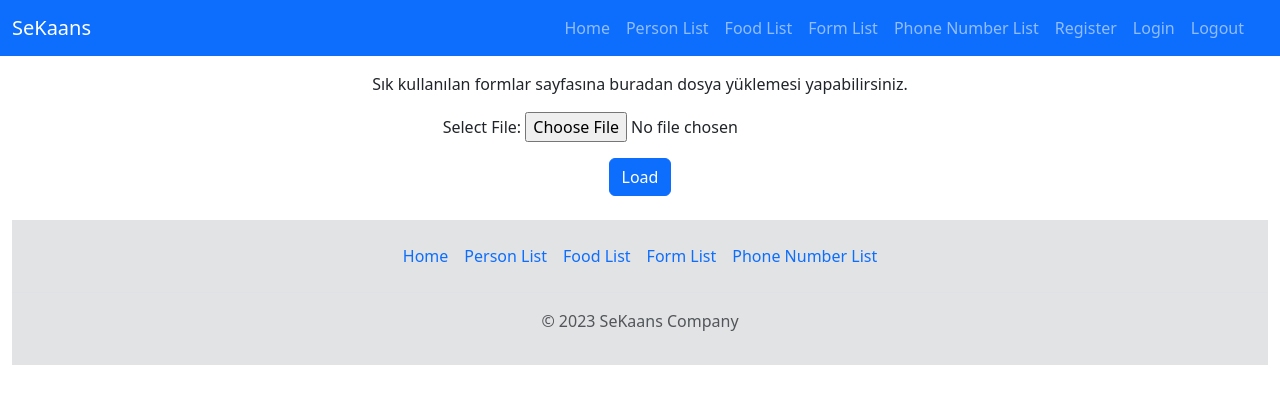
After one commit to kaankaltakkiran/SeKaans, a PHP site: page /formLoad.php in a window 1280 px wide. The commit adds this page. Shown: the top 404 px of the page. Run offline with PHP 8.4, Linux system fonts and the light colour scheme; data that the repository does not hold is empty.

Commit message:
Added form list and from load

```diff
--- a/altHtml.php
+++ b/altHtml.php
@@ -5,7 +5,7 @@
             <li class="nav-item"><a href="index.php" class="nav-link px-2 ">Home</a></li>
             <li class="nav-item"><a href="personList.php" class="nav-link px-2">Person List</a></li>
             <li class="nav-item"><a href="foodList.php" class="nav-link px-2">Food List</a></li>
-            <li class="nav-item"><a href="#" class="nav-link px-2">Form List</a></li>
+            <li class="nav-item"><a href="forms.php" class="nav-link px-2">Form List</a></li>
             <li class="nav-item"><a href="#" class="nav-link px-2">Phone Number List</a></li>
           </ul>
           <p class="text-center text-body-secondary">© 2023 SeKaans Company</p>
--- /dev/null
+++ b/formLoad.php
@@ -0,0 +1,59 @@
+<?php
+require 'ustHtml.php';
+
+//Post islemi varsa
+if ($_SERVER["REQUEST_METHOD"] == "POST") {
+  $hedefKlasor = "./FORMLAR/";
+  $desteklenenTipler = ["pdf", "doc", "docx", "xls", "xlsx"];
+
+  $dosya = $_FILES["dosya"];
+
+  $dosyaIsmi = $dosya["name"];
+  $dosyaTipi = strtolower(pathinfo($dosyaIsmi, PATHINFO_EXTENSION));
+
+  if (!in_array($dosyaTipi, $desteklenenTipler)) {
+    echo '
+    <div class="container">
+        <div class="row">
+<div class="alert text-center mt-3 alert-warning alert-dismissible fade show" role="alert">
+Only PDF, DOC and XLS files can be uploaded.
+  <button type="button" class="btn-close" data-bs-dismiss="alert" aria-label="Close"></button>
+</div>
+</div>
+</div>
+';
+  } else {
+    $hedefYol = $hedefKlasor . $dosyaIsmi;
+    if (move_uploaded_file($dosya["tmp_name"], $hedefYol)) {
+      echo '
+      <div class="alert text-center mt-3 alert-success alert-dismissible fade show" role="alert">
+      The file has been uploaded successfully.
+        <button type="button" class="btn-close" data-bs-dismiss="alert" aria-label="Close"></button>
+      </div>
+      ';
+    } else {
+      echo '
+      <div class="alert text-center mt-3 alert-danger alert-dismissible fade show" role="alert">
+      An error occurred while uploading the file!!!.
+        <button type="button" class="btn-close" data-bs-dismiss="alert" aria-label="Close"></button>
+      </div>
+      ';
+    }
+  }
+}
+?>
+<div class="container">
+        <div class="row">
+<p class="text-center mt-3">
+  Sık kullanılan formlar sayfasına buradan dosya yüklemesi yapabilirsiniz.
+</p>
+<div class="text-center">
+<form method="POST" action="" enctype="multipart/form-data">
+Select File: <input type="file" name="dosya"><br>
+  <input type="submit" class="btn btn-primary mt-3" value="Load">
+</form>
+</div>
+</div>
+</div>
+
+<?php require 'altHtml.php'; ?>
--- a/index.php
+++ b/index.php
@@ -7,7 +7,11 @@ require 'ustHtml.php';
       <div class="container">
         <div class="row">
           <h1 class="text-center text-danger mt-1">Welcome</h1>
-          <h3 class="text-center text-muted">Name</h3>
+          <h3 class="text-center text-muted">Name:</h3>
+          <p class="text-center text-danger"><?php
+          $date_and_time = date("Y-m-d H:i:s"); // Yıl-Ay-Gün Saat:Dakika:Saniye formatında tarih ve saat
+         echo "Date And Time: " . $date_and_time;
+?></p>
         </div>
       </div>
         <!--Welcome Message End-->
--- a/ustHtml.php
+++ b/ustHtml.php
@@ -30,7 +30,7 @@
                 <a class="nav-link  <?= ($activePage == 'foodList') ? 'active':''; ?>" href="foodList.php">Food List</a>
               </li>
               <li class="nav-item">
-                <a class="nav-link" href="#">Form List</a>
+              <a class="nav-link  <?= ($activePage == 'formList') ? 'active':''; ?>" href="forms.php">Form List</a>
               </li>
               <li class="nav-item">
                 <a class="nav-link" href="#">Phone Number List</a>
```
Also changed, not shown: forms.php (added, +39 -0 lines), 1 other file.
